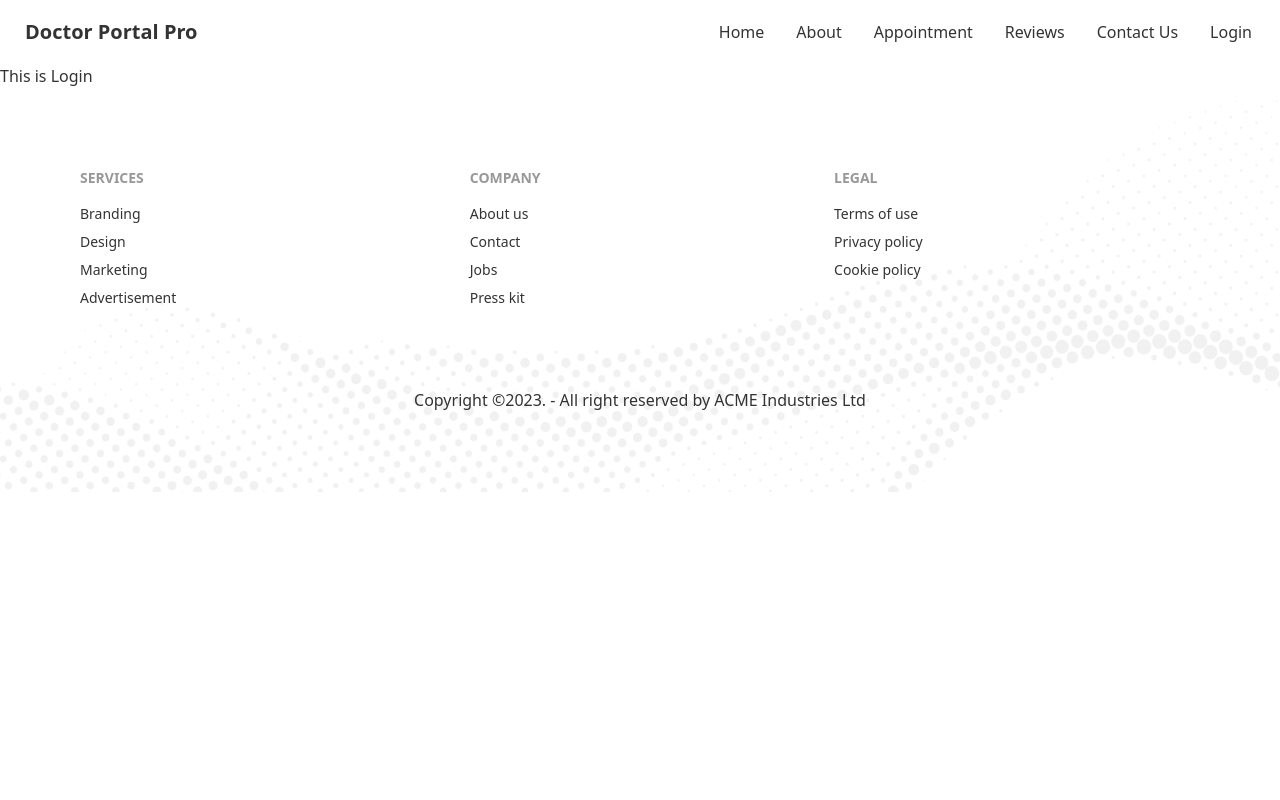
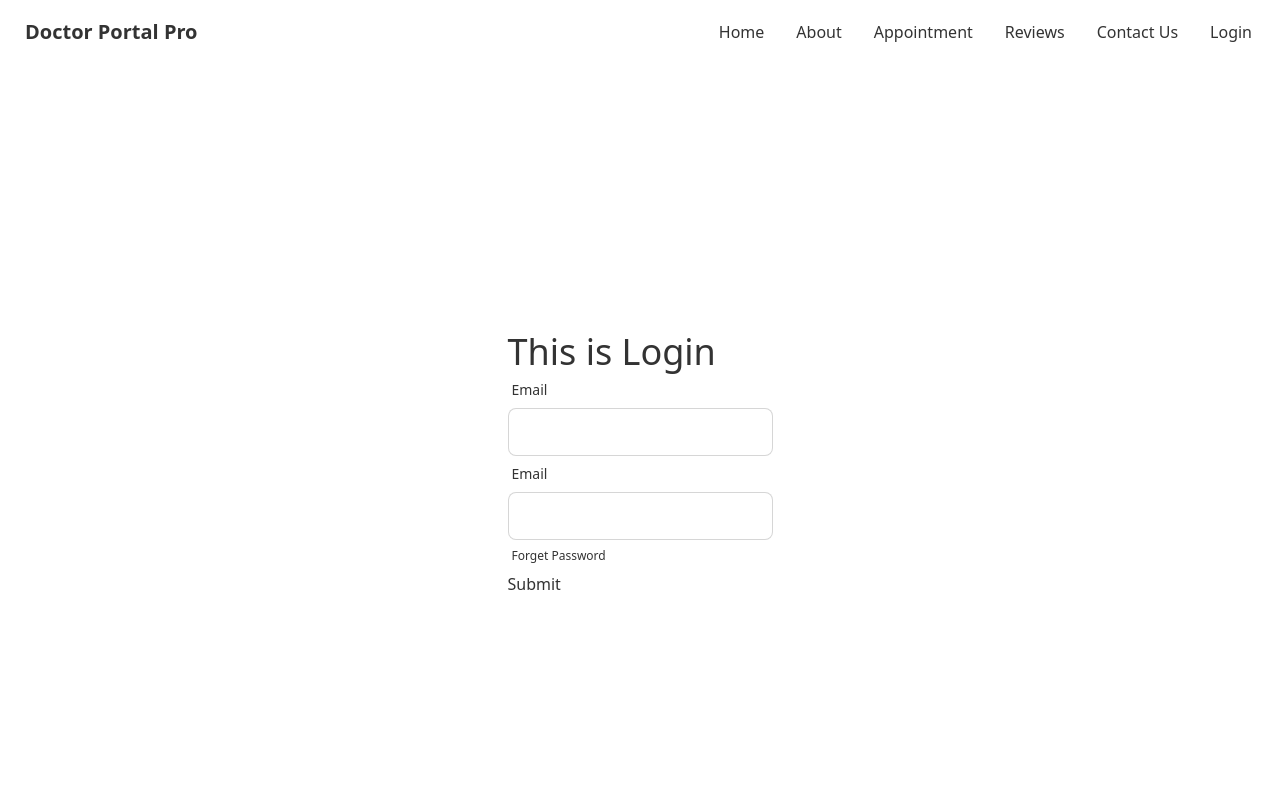
Before and after one commit to naeemtalukder/doctors-portal-pro-client, a React (Create React App) app: page /login in a window 1280 px wide. Shown: the top 800 px of the page. Built offline with nearby package versions, Linux system fonts and the light colour scheme.

Commit message:
react hook form i

```diff
--- a/package.json
+++ b/package.json
@@ -12,6 +12,7 @@
     "react": "^18.2.0",
     "react-day-picker": "^8.6.0",
     "react-dom": "^18.2.0",
+    "react-hook-form": "^7.43.8",
     "react-icons": "^4.8.0",
     "react-router-dom": "^6.9.0",
     "react-scripts": "5.0.1",
--- a/public/index.html
+++ b/public/index.html
@@ -24,7 +24,7 @@
       work correctly both with client-side routing and a non-root public URL.
       Learn how to configure a non-root public URL by running `npm run build`.
     -->
-    <title>React App</title>
+    <title>Doctors Portal Pro</title>
   </head>
   <body>
     <noscript>You need to enable JavaScript to run this app.</noscript>
--- a/src/Pages/Login/Login.js
+++ b/src/Pages/Login/Login.js
@@ -1,11 +1,28 @@
-import React from 'react';
+import React, { useState } from "react";
+import { useForm } from "react-hook-form";
 
 const Login = () => {
-    return (
-        <div>
-            <h2>This is Login</h2>
-        </div>
-    );
+  const { register, handleSubmit } = useForm();
+  const [data, setData] = useState("");
+  return (
+    <div className="h-[800px] flex justify-center items-center">
+      <div>
+        <h2 className="text-4xl">This is Login</h2>
+        <form onSubmit={handleSubmit((data) => setData(JSON.stringify(data)))}>
+          <div className="form-control w-full max-w-xs">
+            <label className="label"><span className="label-text">Email</span></label>
+            <input type="email" {...register("email")} className="input input-bordered w-full max-w-xs"/>
+          </div>
+          <div className="form-control w-full max-w-xs">
+          <label className="label"><span className="label-text">Email</span></label>
+          <input type="password" {...register("password")} className="input input-bordered w-full max-w-xs"/>
+          <label className="label"><span className="label-text-alt">Forget Password</span></label>
+          </div>
+          <input type="submit" />
+        </form>
+      </div>
+    </div>
+  );
 };
 
 export default Login;
```
Also changed, not shown: 1 other file (tests, documents, lock files or other folders).
